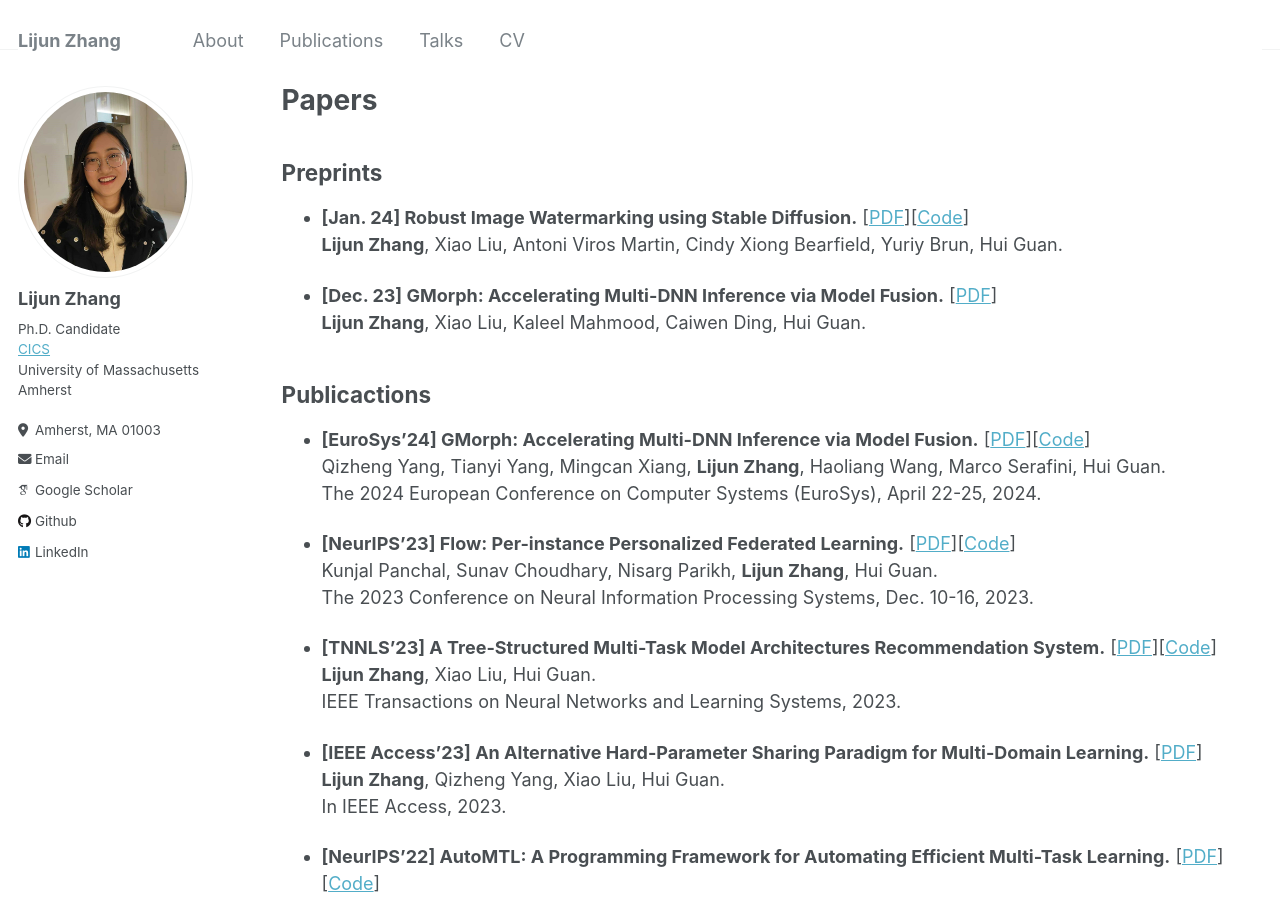
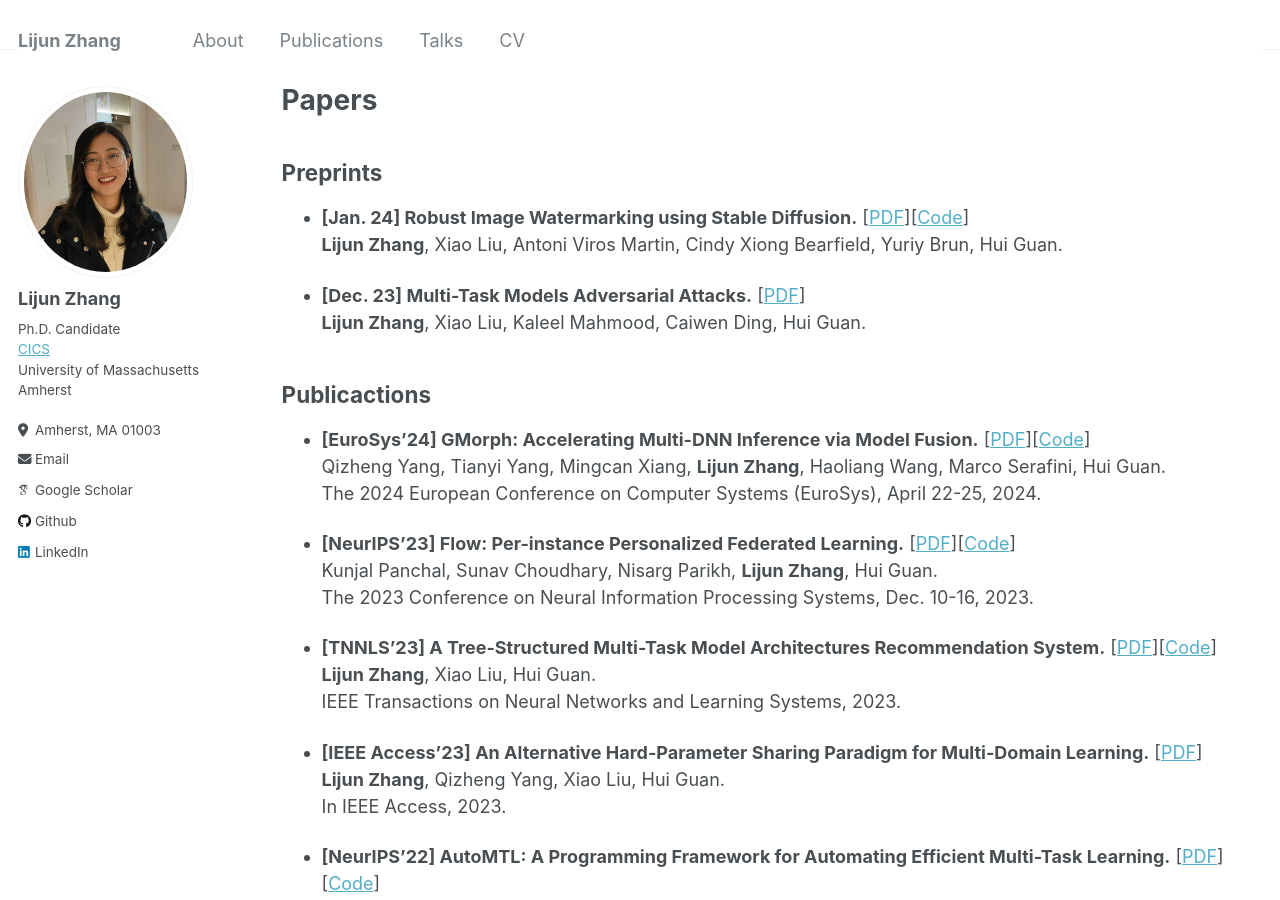
Before and after one commit to zhanglijun95/zhanglijun95.github.io, a Jekyll site: the page built from _pages/publications.md, in a window 1280 px wide and 900 px high. Built offline with Jekyll 4.4.1, drawn with Linux system fonts in a browser that asks for light colours; some web fonts are replaced.

Commit message:
Update publications.md

```diff
--- a/_pages/publications.md
+++ b/_pages/publications.md
@@ -9,7 +9,7 @@ author_profile: true
 - **[Jan. 24] Robust Image Watermarking using Stable Diffusion.** [[PDF](https://arxiv.org/pdf/2401.04247v1.pdf)][[Code](https://github.com/zhanglijun95/ZoDiac)]
 <br> **Lijun Zhang**, Xiao Liu, Antoni Viros Martin, Cindy Xiong Bearfield, Yuriy Brun, Hui Guan.
 
-- **[Dec. 23] GMorph: Accelerating Multi-DNN Inference via Model Fusion.** [[PDF](https://arxiv.org/pdf/2305.12066v3.pdf)]
+- **[Dec. 23] Multi-Task Models Adversarial Attacks.** [[PDF](https://arxiv.org/pdf/2305.12066v3.pdf)]
 <br> **Lijun Zhang**, Xiao Liu, Kaleel Mahmood, Caiwen Ding, Hui Guan.
 
 ## Publicactions
```
